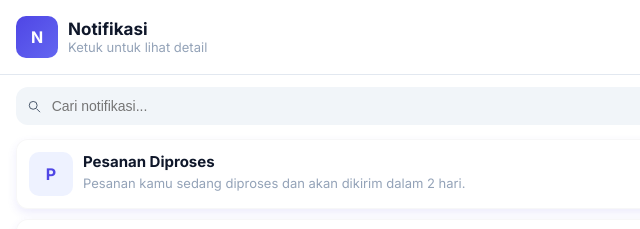
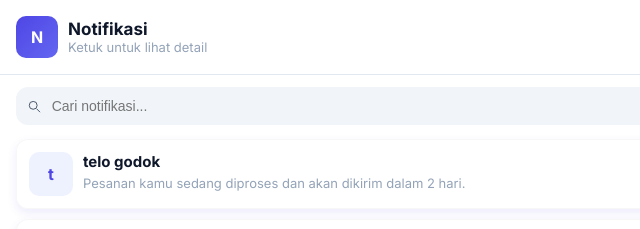
Before and after one commit to elfarsaf-dev/nontif, a plain HTML site: page index.html in a window 1280 px wide. Shown: the top 229 px of the page, 0-640 px from the left. Drawn offline with Linux system fonts and the light colour scheme.

Commit message:
Update index.html

```diff
--- a/index.html
+++ b/index.html
@@ -291,7 +291,7 @@
 
   <script>
     const seed = [
-      { id:'1', title:'Pesanan Diproses', message:'Pesanan kamu sedang diproses dan akan dikirim dalam 2 hari.', time:'Baru saja', unread:true },
+      { id:'1', title:'telo godok', message:'Pesanan kamu sedang diproses dan akan dikirim dalam 2 hari.', time:'Baru saja', unread:true },
       { id:'2', title:'Promo Akhir Tahun', message:'Dapatkan diskon 25% untuk semua produk hingga 31 Desember!', time:'2 jam lalu', unread:true },
       { id:'3', title:'Update Sistem', message:'Aplikasi akan mengalami pemeliharaan pada 10 Nov pukul 01.00 WIB.', time:'Kemarin', unread:false },
     ];
```
